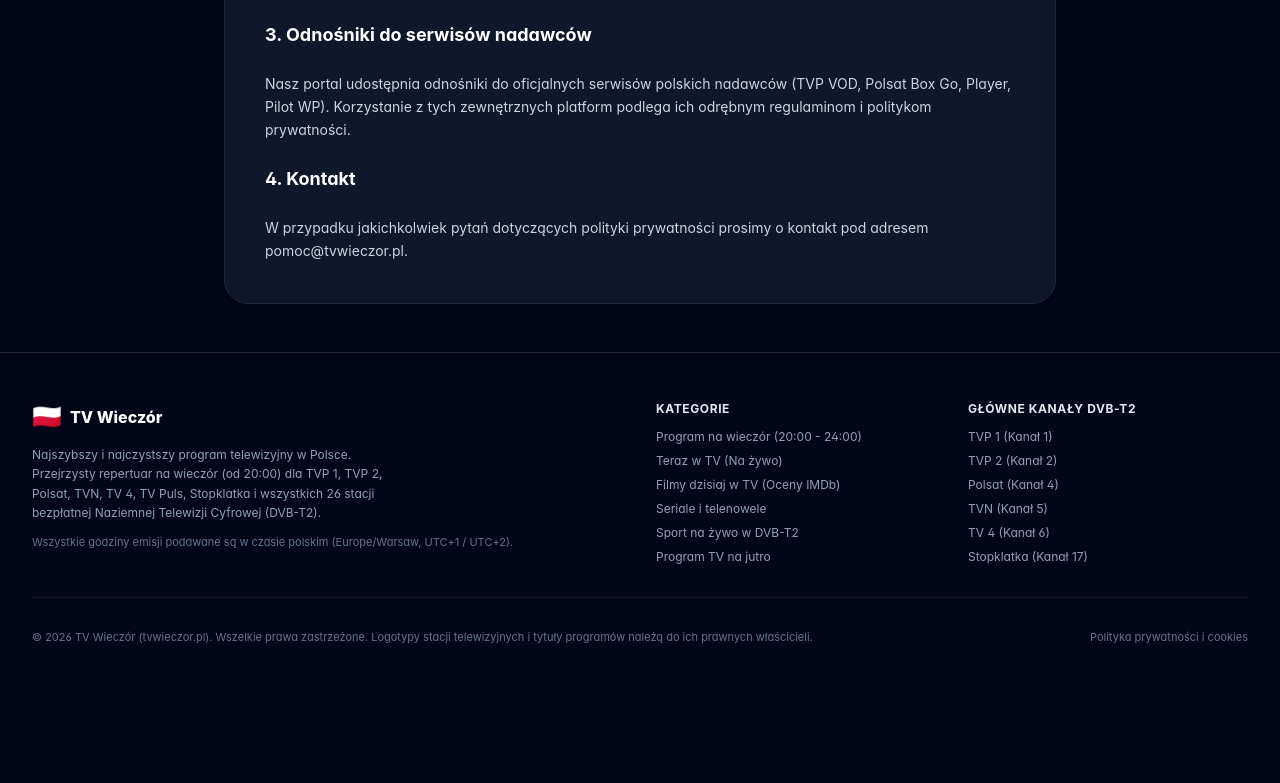
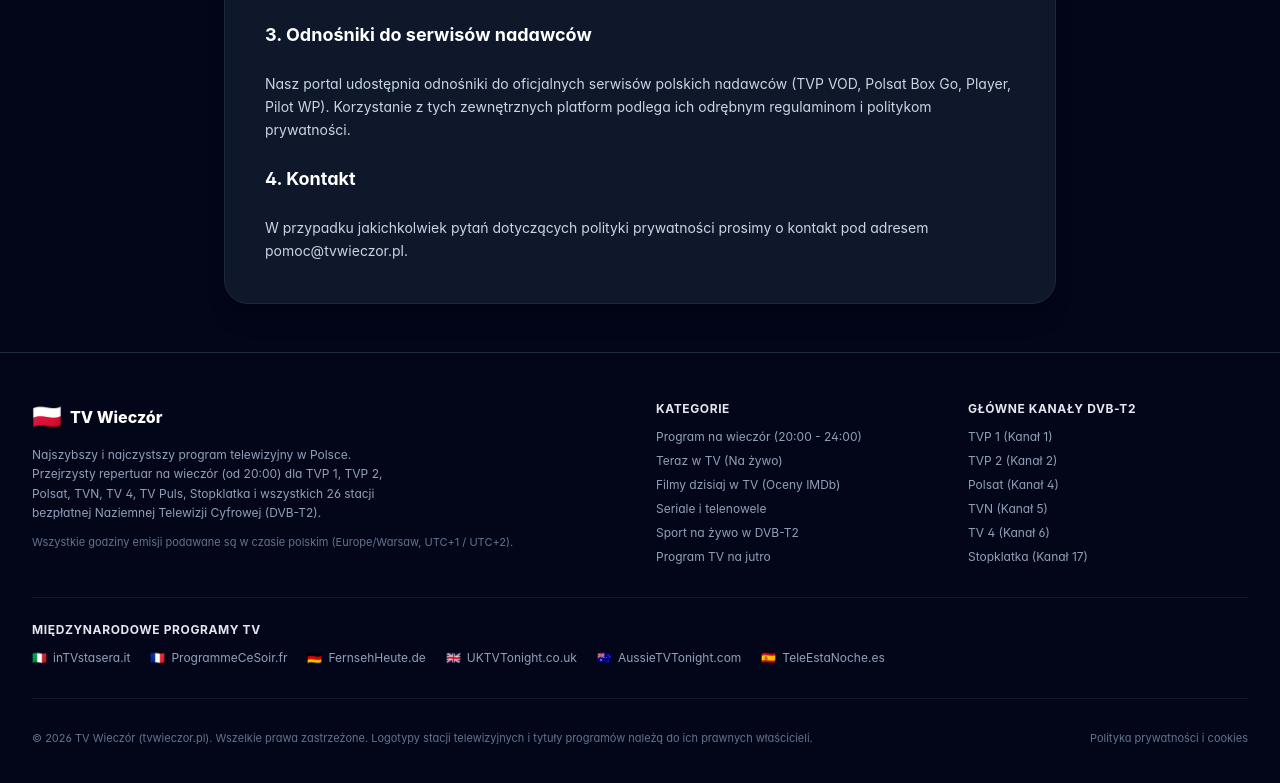
Before and after one commit to rovelati/tvwieczor, an Astro site: page /polityka-prywatnosci in a window 1280 px wide. Shown: the part 591-1374 px from the top of the page. Before the commit the page ends 1283 px from the top, so only its background shows below. Built offline with nearby package versions, Linux system fonts and the light colour scheme; Astro itself is replaced by a stand-in of ours.

Commit message:
feat(seo): add international network footer links

```diff
--- a/src/components/Footer.astro
+++ b/src/components/Footer.astro
@@ -3,6 +3,15 @@
  * Footer component for tvwieczor.pl
  */
 const todayYear = new Date().getFullYear();
+
+const INTERNATIONAL_SITES = [
+  { name: 'inTVstasera.it', flag: '🇮🇹', url: 'https://www.intvstasera.it/' },
+  { name: 'ProgrammeCeSoir.fr', flag: '🇫🇷', url: 'https://programmecesoir.fr/' },
+  { name: 'FernsehHeute.de', flag: '🇩🇪', url: 'https://fernsehheute.de/' },
+  { name: 'UKTVTonight.co.uk', flag: '🇬🇧', url: 'https://uktvtonight.co.uk/' },
+  { name: 'AussieTVTonight.com', flag: '🇦🇺', url: 'https://aussietvtonight.com/' },
+  { name: 'TeleEstaNoche.es', flag: '🇪🇸', url: 'https://www.teleestanoche.es/' },
+];
 ---
 
 <footer class="mt-auto border-t border-slate-800 bg-slate-950 py-12 text-slate-400 text-xs">
@@ -51,6 +60,19 @@ const todayYear = new Date().getFullYear();
 
     </div>
 
+    <!-- Międzynarodowe Programy TV -->
+    <div class="mb-8 pt-6 border-t border-slate-900">
+      <h4 class="text-xs font-bold text-slate-200 uppercase tracking-wider mb-3">Międzynarodowe Programy TV</h4>
+      <nav class="flex flex-wrap gap-x-5 gap-y-2 text-xs" aria-label="Międzynarodowe Programy TV">
+        {INTERNATIONAL_SITES.map(site => (
+          <a href={site.url} class="inline-flex items-center gap-1.5 hover:text-amber-400 transition-colors">
+            <span>{site.flag}</span>
+            <span>{site.name}</span>
+          </a>
+        ))}
+      </nav>
+    </div>
+
     <!-- Bottom Bar -->
     <div class="pt-8 border-t border-slate-900 flex flex-col sm:flex-row items-center justify-between gap-4 text-[11px] text-slate-500">
       <div>
```
